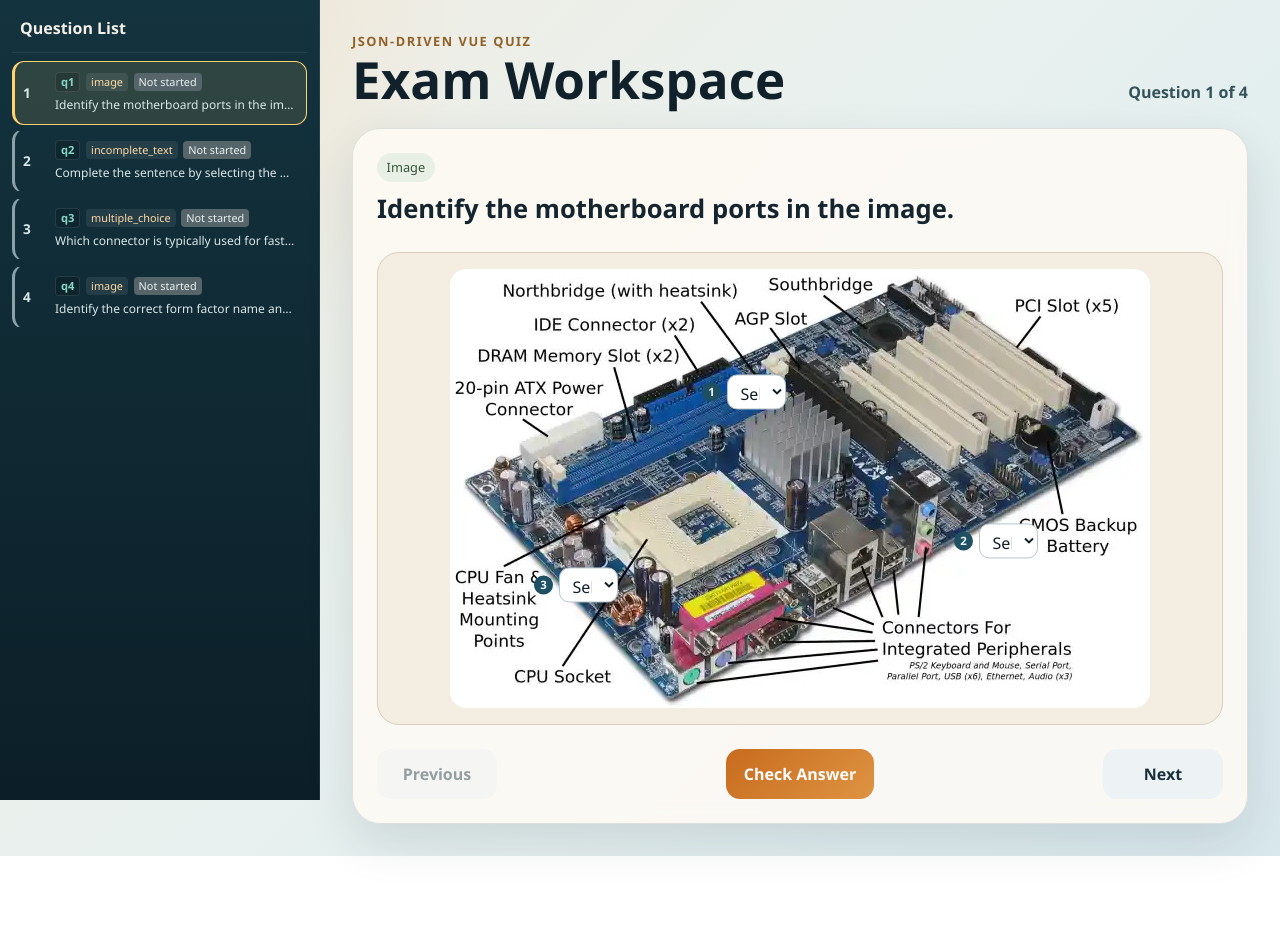
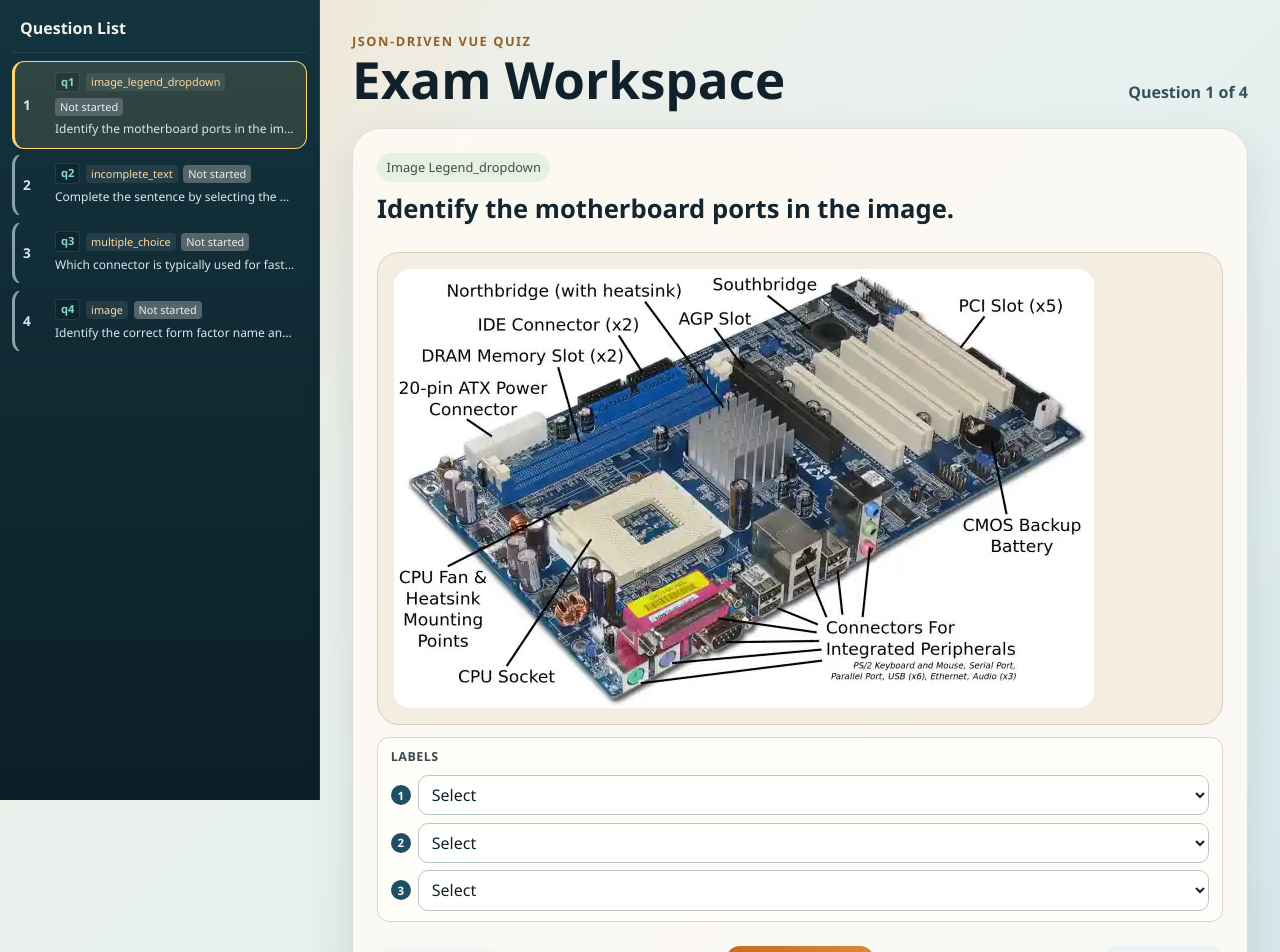
Before and after one commit to Alopalao/quiz-app, a Vue app: page / in a window 1280 px wide. Shown: the top 952 px of the page. Before the commit the page ends 856 px from the top, so only its background shows below. Built offline with nearby package versions, Linux system fonts and the light colour scheme.

Commit message:
new type for images

```diff
--- a/public/questions.json
+++ b/public/questions.json
@@ -2,7 +2,7 @@
   "questions": [
     {
       "id": "q1",
-      "type": "image",
+      "type": "image_legend_dropdown",
       "prompt": "Identify the motherboard ports in the image.",
       "image": {
         "src": "images/motherboard.jpg",
@@ -10,32 +10,23 @@
         "width": 700,
         "height": 439
       },
-      "dropdowns": [
+      "legends": [
         {
           "id": "pcie_slot",
-          "label": "PCIe slot",
-          "x": 0.42,
-          "y": 0.28,
-          "width": 0.12,
-          "height": 0.08,
+          "marker": "1",
+          "label": "Arrow 1",
           "options": ["PCIe x1", "PCIe x4", "PCIe x16", "M.2 slot"]
         },
         {
           "id": "sata_port",
-          "label": "SATA port",
-          "x": 0.78,
-          "y": 0.62,
-          "width": 0.12,
-          "height": 0.08,
+          "marker": "2",
+          "label": "Arrow 2",
           "options": ["SATA data", "USB header", "Fan header", "Audio header"]
         },
         {
           "id": "fan_header",
-          "label": "Fan header",
-          "x": 0.18,
-          "y": 0.72,
-          "width": 0.12,
-          "height": 0.08,
+          "marker": "3",
+          "label": "Arrow 3",
           "options": ["CPU fan", "Case fan", "RGB header", "SATA power"]
         }
       ],
--- a/src/App.vue
+++ b/src/App.vue
@@ -1,6 +1,7 @@
 <script setup>
 import { computed, reactive, ref } from 'vue'
 import ImageQuestion from './components/ImageQuestion.vue'
+import ImageLegendDropdownQuestion from './components/ImageLegendDropdownQuestion.vue'
 import IncompleteTextQuestion from './components/IncompleteTextQuestion.vue'
 import MultipleChoiceQuestion from './components/MultipleChoiceQuestion.vue'
 import QuestionSidebar from './components/QuestionSidebar.vue'
@@ -59,6 +60,10 @@ function createEmptyAnswer(question) {
     return Object.fromEntries(question.dropdowns.map((dropdown) => [dropdown.id, '']))
   }
 
+  if (question.type === 'image_legend_dropdown') {
+    return Object.fromEntries(question.legends.map((legend) => [legend.id, '']))
+  }
+
   if (question.type === 'incomplete_text') {
     return Object.fromEntries(
       question.parts.filter((part) => part.type === 'blank').map((part) => [part.id, '']),
@@ -87,7 +92,11 @@ function initializeQuestions() {
 }
 
 function normalizeQuestion(question) {
-  if (question.type !== 'image' || !question.image?.src) {
+  if (!question.image?.src) {
+    return question
+  }
+
+  if (!['image', 'image_legend_dropdown'].includes(question.type)) {
     return question
   }
 
@@ -108,6 +117,10 @@ function resolveImageSource(relativePath) {
 function getFieldIds(question) {
   if (question.type === 'image') {
     return question.dropdowns.map((dropdown) => dropdown.id)
+  }
+
+  if (question.type === 'image_legend_dropdown') {
+    return question.legends.map((legend) => legend.id)
   }
 
   if (question.type === 'incomplete_text') {
@@ -217,6 +230,14 @@ function goToQuestion(index) {
           @update-answer="updateAnswer(currentQuestion.id, $event.fieldId, $event.value)"
         />
 
+        <ImageLegendDropdownQuestion
+          v-else-if="currentQuestion.type === 'image_legend_dropdown'"
+          :question="currentQuestion"
+          :answers="answers[currentQuestion.id]"
+          :checked="checked[currentQuestion.id]"
+          @update-answer="updateAnswer(currentQuestion.id, $event.fieldId, $event.value)"
+        />
+
         <IncompleteTextQuestion
           v-else-if="currentQuestion.type === 'incomplete_text'"
           :question="currentQuestion"
--- /dev/null
+++ b/src/components/ImageLegendDropdownQuestion.vue
@@ -0,0 +1,184 @@
+<script setup>
+defineProps({
+  question: {
+    type: Object,
+    required: true,
+  },
+  answers: {
+    type: Object,
+    required: true,
+  },
+  checked: {
+    type: Boolean,
+    default: false,
+  },
+})
+
+const emit = defineEmits(['update-answer'])
+
+function onChange(fieldId, value) {
+  emit('update-answer', { fieldId, value })
+}
+
+function rowTone(checked, selected, correct) {
+  if (!checked) {
+    return ''
+  }
+
+  return selected === correct ? 'is-correct' : 'is-incorrect'
+}
+</script>
+
+<template>
+  <div class="legend-question">
+    <div class="image-wrap">
+      <img :src="question.image.src" :alt="question.image.alt" class="question-image" />
+    </div>
+
+    <section class="legend-panel">
+      <p class="legend-title">Labels</p>
+      <div class="legend-list">
+        <div
+          v-for="legend in question.legends"
+          :key="legend.id"
+          class="legend-row"
+          :class="rowTone(checked, answers[legend.id], question.correct_answers[legend.id])"
+        >
+          <span class="legend-marker">{{ legend.marker }}</span>
+          <select
+            :id="legend.id"
+            :aria-label="legend.label"
+            :value="answers[legend.id]"
+            @change="onChange(legend.id, $event.target.value)"
+          >
+            <option value="">Select</option>
+            <option v-for="option in legend.options" :key="option" :value="option">
+              {{ option }}
+            </option>
+          </select>
+        </div>
+      </div>
+    </section>
+
+    <section v-if="checked" class="answer-panel">
+      <p class="answer-title">Answer check</p>
+      <ul class="answer-list">
+        <li v-for="legend in question.legends" :key="`check-${legend.id}`">
+          <span class="legend-marker">{{ legend.marker }}</span>
+          <strong>{{ question.correct_answers[legend.id] }}</strong>
+        </li>
+      </ul>
+    </section>
+  </div>
+</template>
+
+<style scoped>
+.legend-question {
+  display: grid;
+  gap: 0.75rem;
+}
+
+.image-wrap {
+  background: #f4ede2;
+  border: 0.0625rem solid #d9cdbb;
+  border-radius: 1.375rem;
+  padding: 1rem;
+  overflow: auto;
+}
+
+.question-image {
+  display: block;
+  width: auto;
+  max-width: 100%;
+  max-height: 65vh;
+  height: auto;
+  border-radius: 1rem;
+}
+
+.legend-panel,
+.answer-panel {
+  width: 100%;
+  background: #fffdf7;
+  border: 0.0625rem solid #dfd4c1;
+  border-radius: 0.75rem;
+  padding: 0.65rem 0.8rem;
+}
+
+.legend-title,
+.answer-title {
+  margin: 0;
+  font-size: 0.78rem;
+  font-weight: 700;
+  letter-spacing: 0.04em;
+  text-transform: uppercase;
+  color: #3b4b52;
+}
+
+.legend-list {
+  margin-top: 0.5rem;
+  display: grid;
+  gap: 0.45rem;
+}
+
+.legend-row {
+  display: flex;
+  align-items: center;
+  gap: 0.45rem;
+}
+
+.legend-row.is-correct select {
+  background: #e9f9e8;
+  border-color: #72b57c;
+}
+
+.legend-row.is-incorrect select {
+  background: #ffeaf3;
+  border-color: #ce6c94;
+}
+
+.legend-marker {
+  display: inline-grid;
+  place-items: center;
+  width: 1.25rem;
+  height: 1.25rem;
+  border-radius: 999rem;
+  font-size: 0.72rem;
+  font-weight: 700;
+  line-height: 1;
+  background: #1f4f63;
+  color: #f1f8fb;
+  flex: 0 0 auto;
+}
+
+select {
+  width: 100%;
+  min-width: 0;
+  border: 0.0625rem solid #b7c6cc;
+  border-radius: 0.625rem;
+  padding: 0.45rem 0.55rem;
+  background: #fff;
+  color: #112028;
+  transition: background-color 0.2s ease, border-color 0.2s ease;
+}
+
+.answer-list {
+  margin: 0.5rem 0 0;
+  padding-left: 0;
+  list-style: none;
+  display: grid;
+  gap: 0.25rem;
+}
+
+.answer-list li {
+  display: flex;
+  align-items: center;
+  gap: 0.4rem;
+  color: #2b3c43;
+}
+
+@media (max-width: 60rem) {
+  .question-image {
+    max-height: 50vh;
+  }
+}
+</style>
--- a/src/components/IncompleteTextQuestion.vue
+++ b/src/components/IncompleteTextQuestion.vue
@@ -53,10 +53,8 @@ function blankTone(fieldId) {
               class="inline-feedback"
               :class="blankTone(part.id) === 'select-correct' ? 'is-correct' : 'is-incorrect'"
             >
-              <span v-if="blankTone(part.id) === 'select-correct'">Correct.</span>
-              <span v-else>
-                Your answer: <strong>{{ answers[part.id] || 'No answer selected' }}</strong>
-                | Correct: <strong>{{ question.correct_answers[part.id] }}</strong>
+              <span v-if="blankTone(part.id) !== 'select-correct'">
+                <strong>{{ question.correct_answers[part.id] }}</strong>
               </span>
             </span>
           </span>
```
